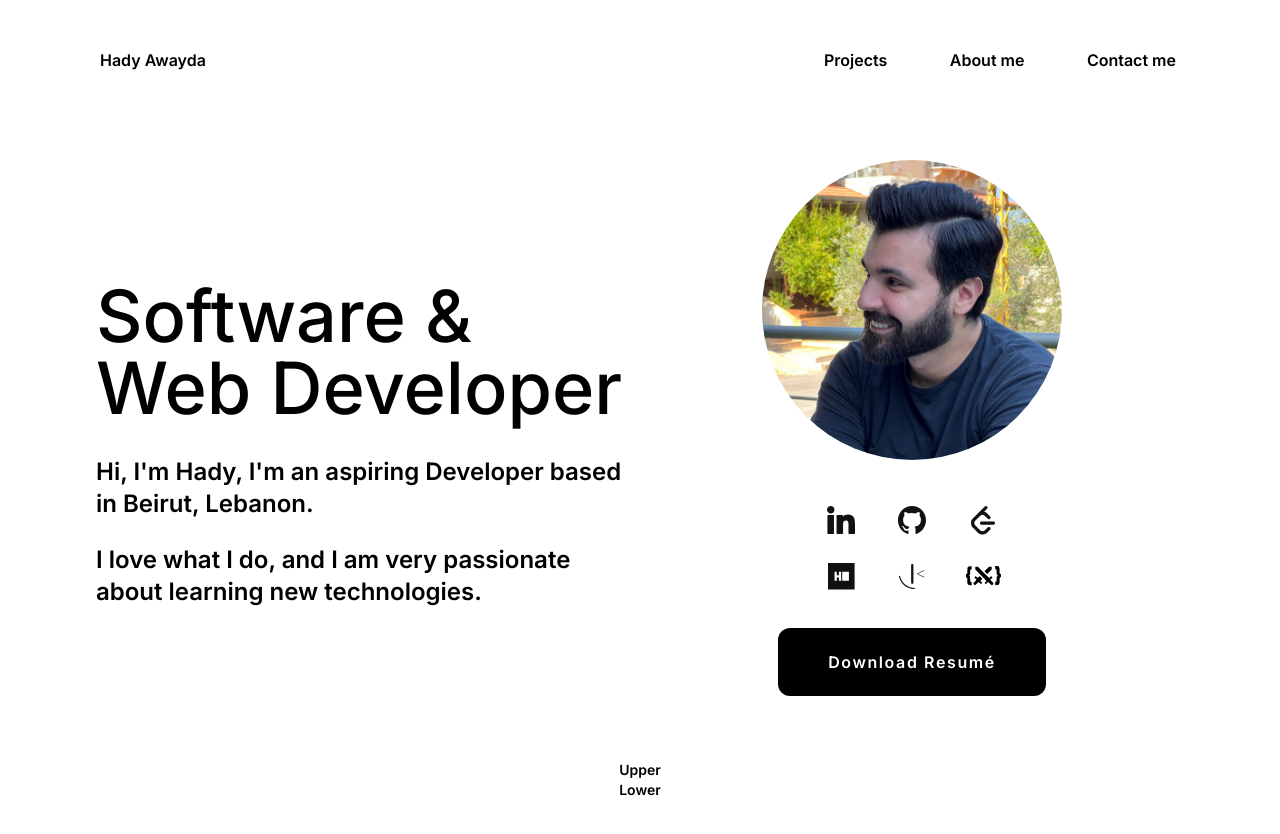
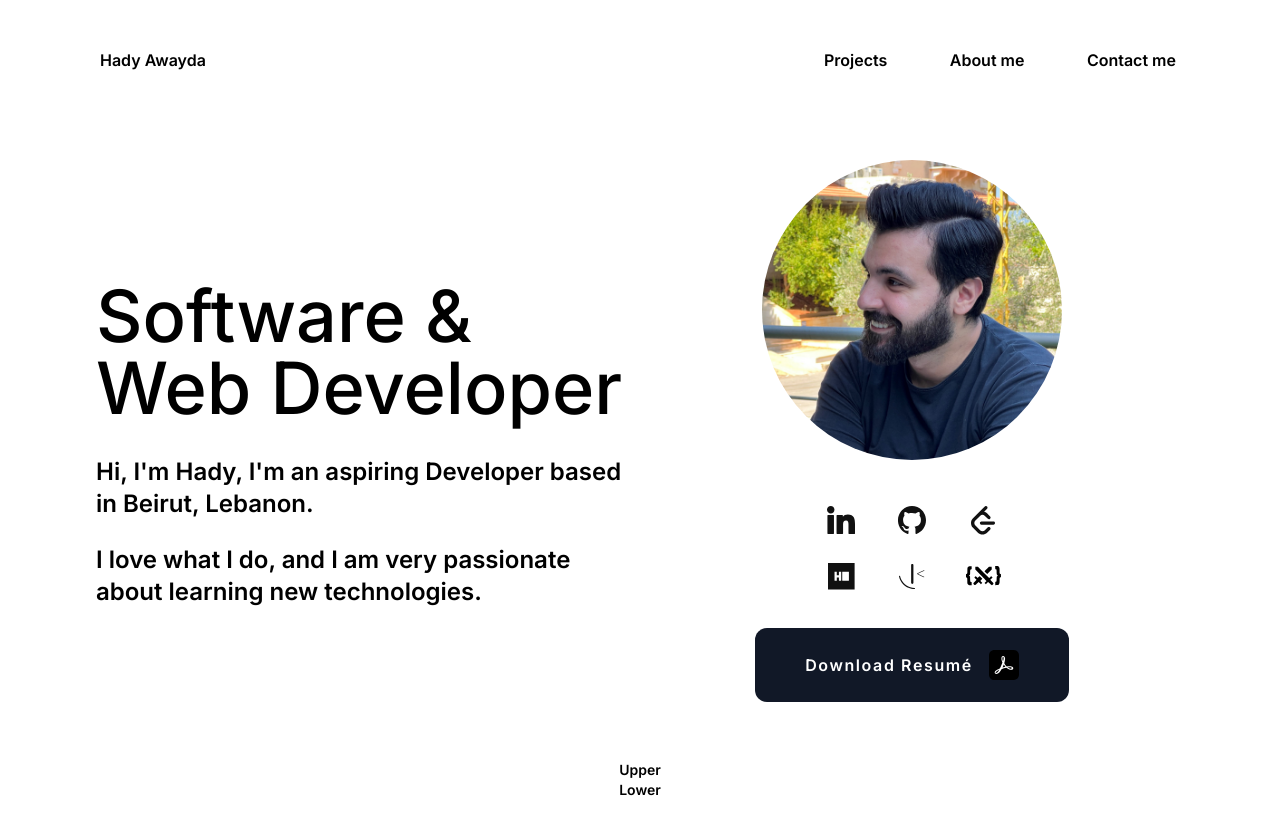
Before and after one commit to hadyawayda/portfolio-website, a Next.js app: page / in a window 1280 px wide. Shown: the top 834 px of the page. Built offline with nearby package versions, Linux system fonts and the light colour scheme.

Commit message:
Updated Download button

```diff
--- a/app/page.tsx
+++ b/app/page.tsx
@@ -85,8 +85,14 @@ export default function Home() {
             target="_blank"
             download="Hady Awayda Resumé.pdf"
             className="mt-8 animate xlate">
-            <button className="rounded-xl border-2 border-transparent hover:border-orange-500 hover:bg-white hover:text-orange-500 text-base bg-black py-5 px-12 tracking-widest text-white transition-all duration-500 ease-in-out">
+            <button className="flex justify-between gap-4 items-center rounded-xl border-2 border-transparent hover:border-red-500 hover:bg-red-500 hover:text-white text-base bg-gray-900 py-5 px-12 tracking-widest text-white transition-all duration-500 ease-in-out">
               Download Resumé
+              <Image
+                src="/acrobat-reader.svg"
+                alt="Acrobat Reader"
+                width={30}
+                height={30}
+              />
             </button>
           </Link>
         </div>
```
Also changed, not shown: public/acrobat-reader.svg (added).
